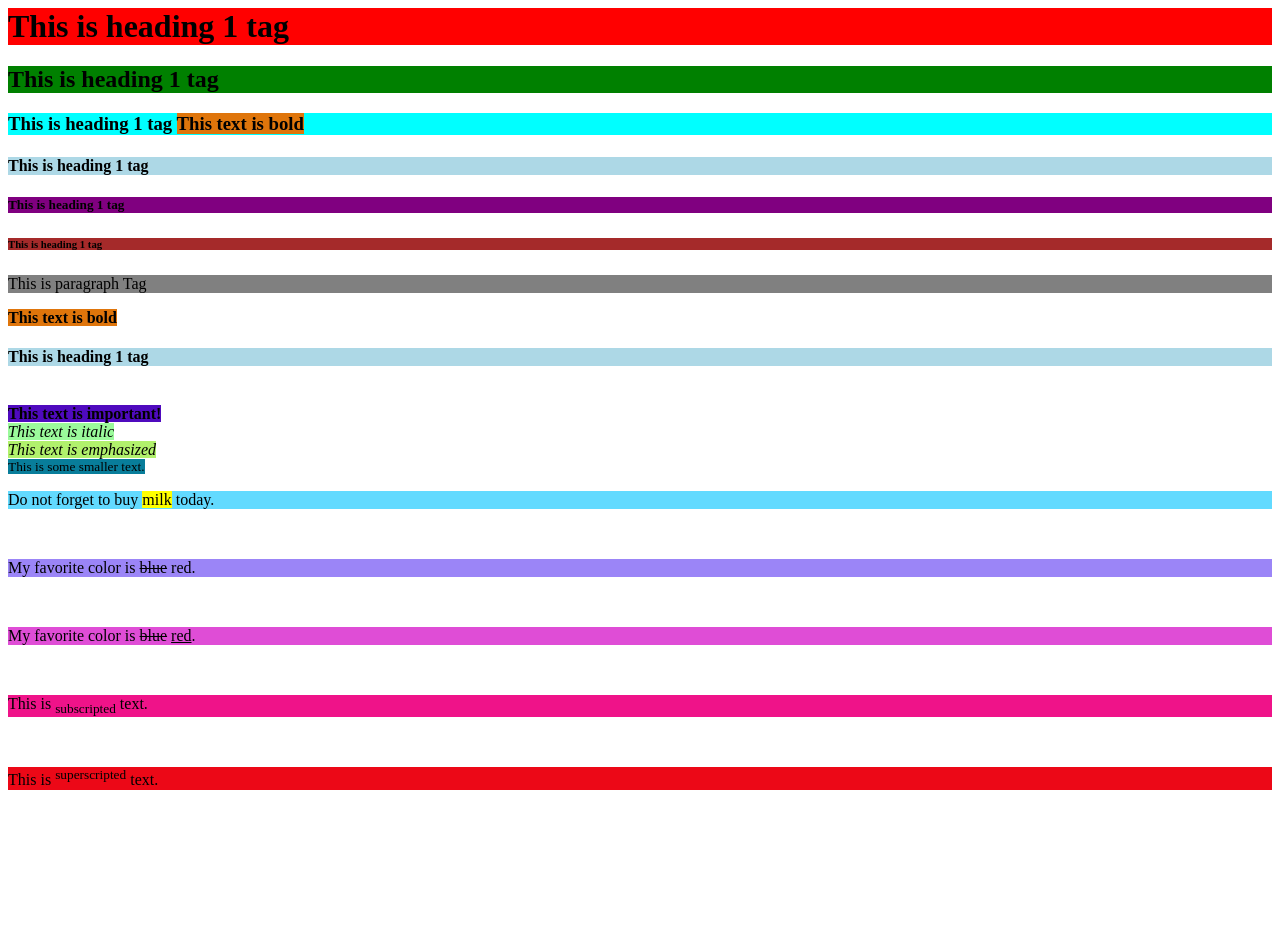
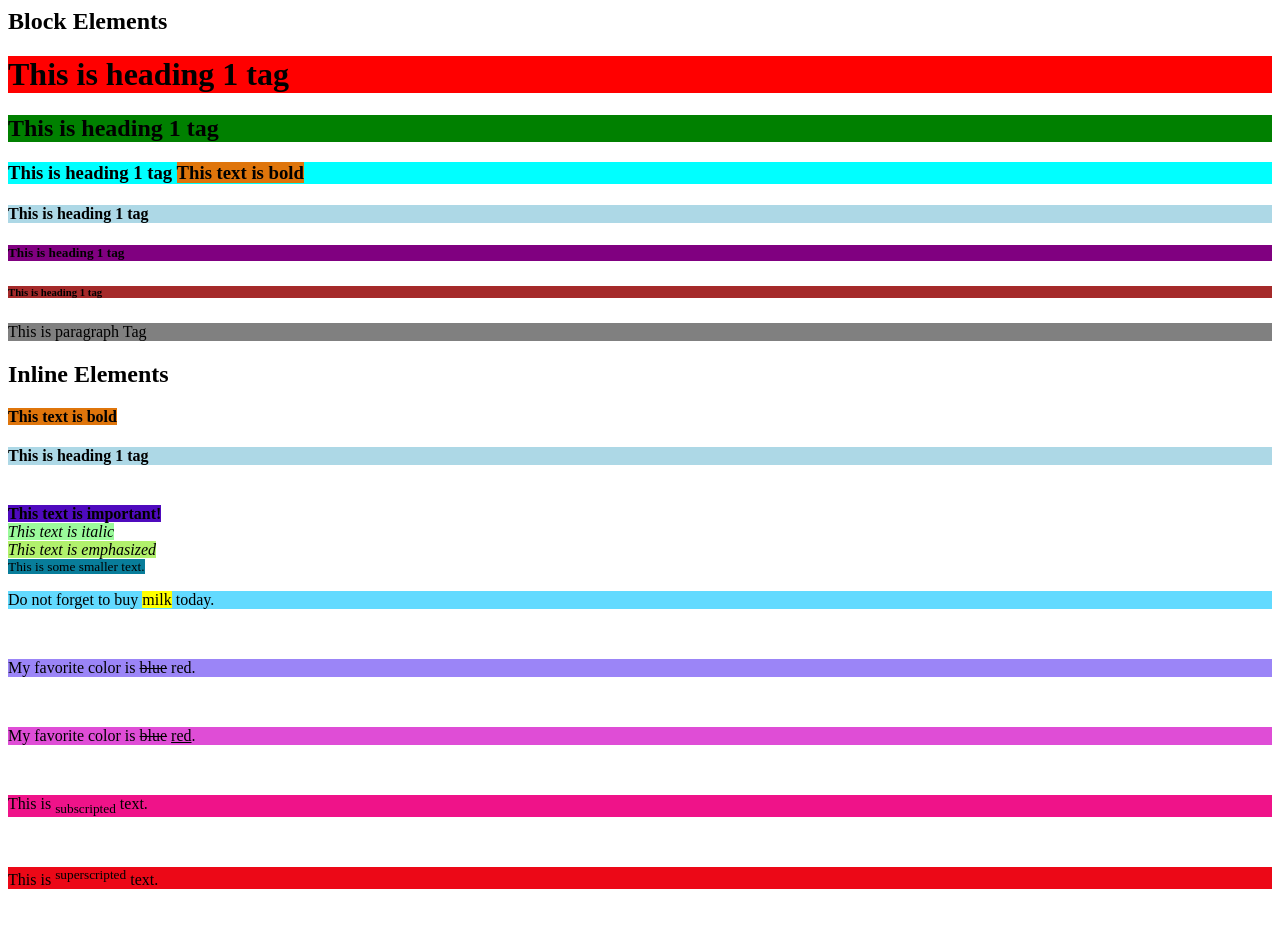
Before and after one commit to harikrishna87/Day-5-Task, a plain HTML site: page index.html in a window 1280 px wide. Before the commit the page ends 832 px from the top, so only its background shows below. Drawn offline with Linux system fonts and the light colour scheme.

Commit message:
Update index.html

```diff
--- a/index.html
+++ b/index.html
@@ -6,6 +6,7 @@
 </head>
 
 <body>
+   <h2>Block Elements</h2>
    <div>
       <h1 style="background-color: red"> This is heading 1 tag </h1>
 
@@ -21,6 +22,7 @@
 
       <p style="background-color: grey"> This is paragraph Tag </p>
    </div>
+   <h2>Inline Elements</h2>
    <div>
       <b style="background-color: rgb(223, 117, 11)">This text is bold   <h4 style="background-color: lightblue"> This is heading 1 tag </h4></b> <br>
       <strong style="background-color: rgb(79, 10, 190)">This text is important!</strong> <br>
```
